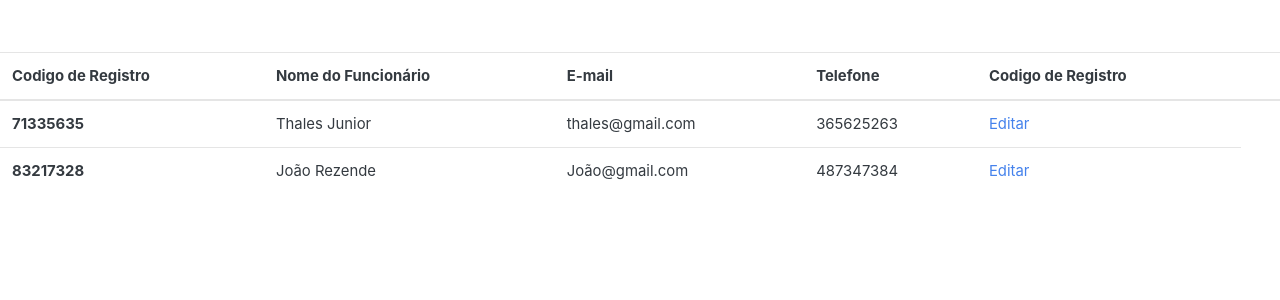
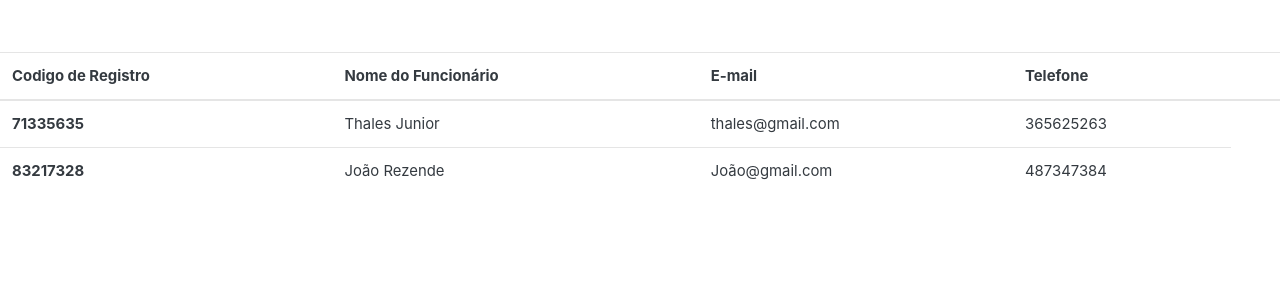
Before and after one commit to ThalesGomesJr/Projeto-Python--Flask, a Flask app: page /exibir in a window 1280 px wide. Shown: the part 57-357 px from the top of the page. Run offline with Flask 2, Linux system fonts and the light colour scheme; data comes from the database, SQL or seed files in the repository; some libraries are stand-ins or nearby versions.

Commit message:
Update 2.0.1

```diff
--- a/projeto/templates/exibir.html
+++ b/projeto/templates/exibir.html
@@ -40,14 +40,13 @@
     </nav>
 
     <br><br>
-    <table class="table">
+    <table class="table mr-2">
         <thead>
         <tr>
             <th scope="col">Codigo de Registro</th>
             <th scope="col">Nome do Funcionário</th>
             <th scope="col">E-mail</th>
             <th scope="col">Telefone</th>
-            <th scope="col">Codigo de Registro</th>
             <th scope="col"></th>
         </tr>
         </thead>
@@ -58,7 +57,6 @@
             <td>{{u.name}}</td>
             <td>{{u.email}}</td>
             <td>{{u.telefone}}</td>
-            <td><a href="/admin/edit/{{u.id}}">Editar</a></td>
         </tr>
         {% endfor %}
 
```
